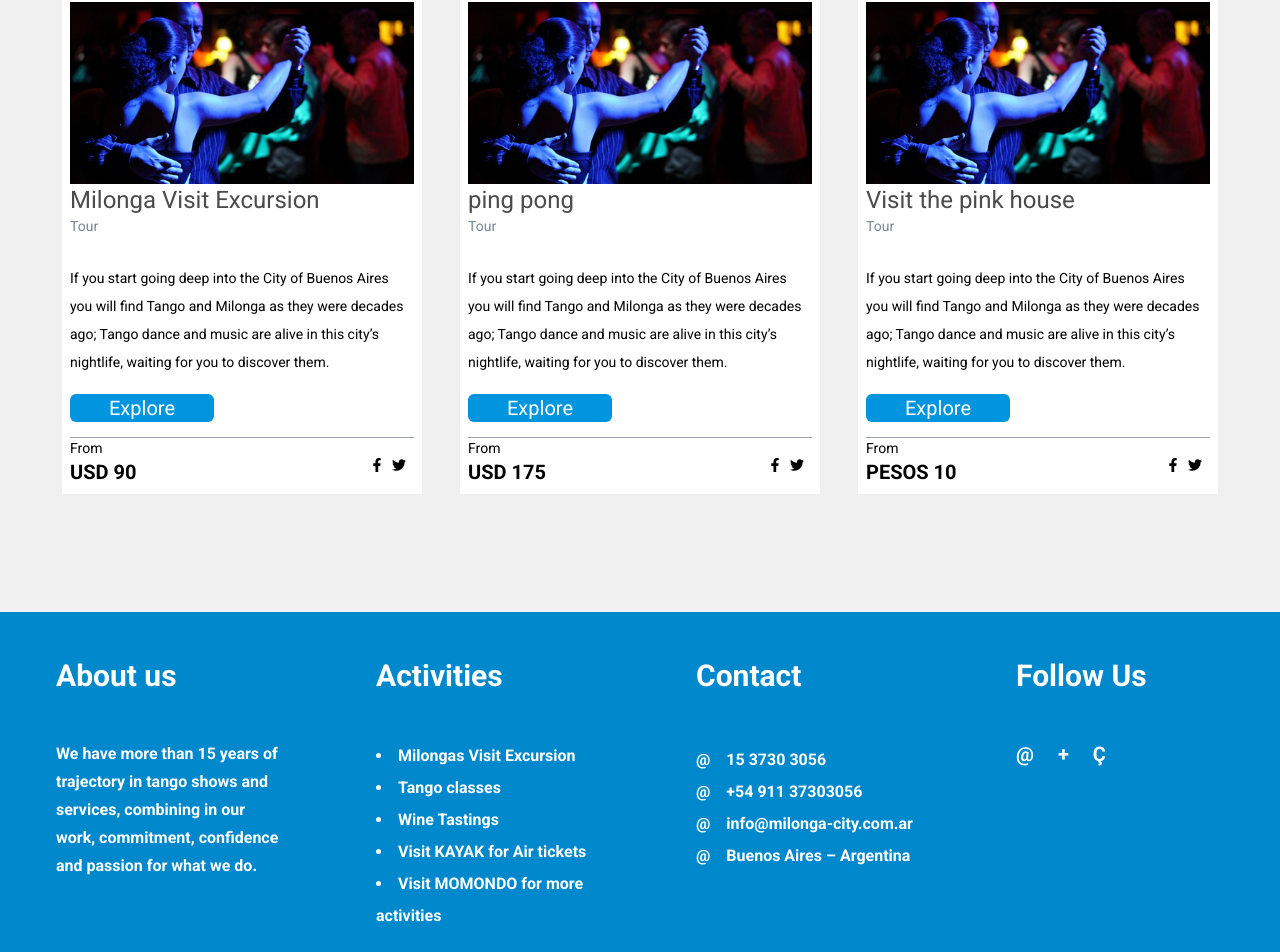
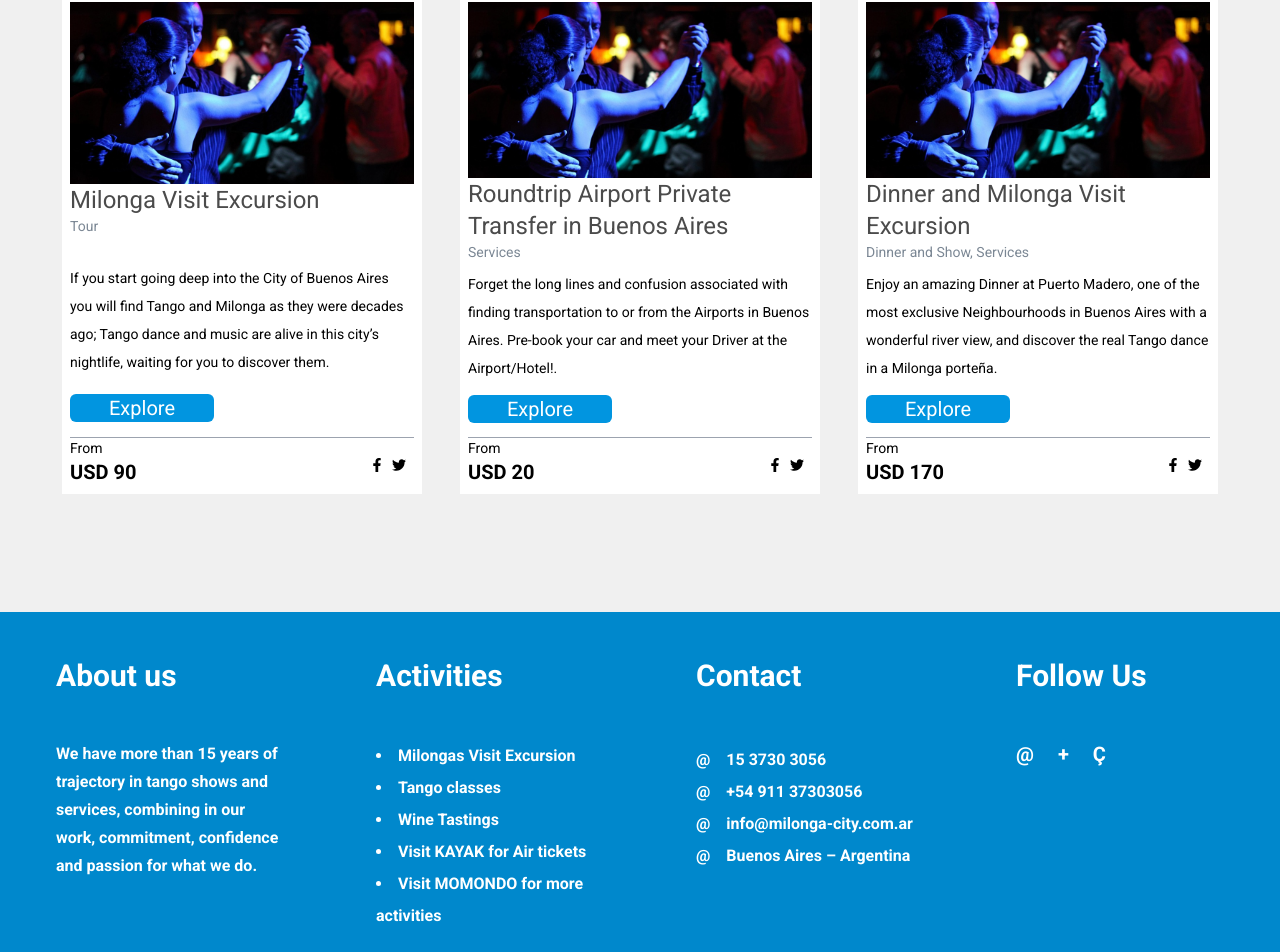
Before and after one commit to leon-rodriguez/milonga-city, a Next.js app: page / in a window 1280 px wide. Shown: the part 938-1890 px from the top of the page. Built offline with nearby package versions, Linux system fonts and the light colour scheme.

Commit message:
las changes

```diff
--- a/components/ContainerExperiences.js
+++ b/components/ContainerExperiences.js
@@ -5,8 +5,8 @@ const ContainerExperiences = () => {
   return (
     <div className="bg-[#f0f0f0] grid grid-cols-3 gap-y-9 w-full p-11 max-xl:grid-cols-2 max-[895px]:grid-cols-1">
       {experiencesList.map((item) => (
-        <div className="flex justify-center ">
-          <Card key={item.id} data={item} />
+        <div className="flex justify-center" key={item.id}>
+          <Card data={item} />
         </div>
       ))}
     </div>
--- a/components/Layout.js
+++ b/components/Layout.js
@@ -1,6 +1,7 @@
 import { Navbar, NavbarMobile } from "./Navbar";
 import { useMediaQuery } from "react-responsive";
 import { Roboto } from "@next/font/google";
+import {useState, useEffect} from 'react';
 
 const roboto = Roboto({
   weight: ["400", "700"],
@@ -10,9 +11,13 @@ const roboto = Roboto({
 
 export default function Layout({ children }) {
   const isTabletOrMobile = useMediaQuery({ query: "(max-width: 720px)" });
+  const [showMobileMenu, setShowMobileMenu] = useState(false);
+  useEffect(() =>{
+    setShowMobileMenu(isTabletOrMobile);
+  },[isTabletOrMobile] )
   return (
     <main className={roboto.className}>
-      {isTabletOrMobile ? <NavbarMobile /> : <Navbar />}
+      {showMobileMenu ? <NavbarMobile /> : <Navbar />}
       <main>{children}</main>
       {/* <Footer /> */}
     </main>
--- a/components/Navbar.js
+++ b/components/Navbar.js
@@ -3,6 +3,7 @@ import Image from 'next/image';
 import logo from '../assets/logo-milonga-city.svg';
 import { FaShoppingCart } from 'react-icons/fa';
 import { MdAccountCircle, MdOutlineMenu } from 'react-icons/md';
+import { useEffect, useRef } from 'react';
 // import { GiHamburgerMenu } from "react-icons/gr";
 
 export function Navbar() {
@@ -36,24 +37,28 @@ export function Navbar() {
 }
 
 export function NavbarMobile() {
-  const menu = document.querySelector('.menu');
   let change = false;
+  const menu = useRef(null);
   const openMenu = () => {
+    console.log("menu, ", menu, menu.current)
     if (change == false) {
-      menu.classList.add('translate-y-[334px]');
+      menu.current.classList.add('translate-y-[334px]');
       change = true;
     } else {
-      menu.classList.remove('translate-y-[334px]');
+      menu.current.classList.remove('translate-y-[334px]');
       change = false;
     }
   };
+  // useEffect(() => {
+  //    menu = document.querySelector('.menu');
+  // }, [])
   return (
     <nav className=" text-white font-bold absolute w-full z-20">
-      <div className="bg-black/75 h-[334px] w-full absolute z-10 flex justify-center items-end transition duration-300 ease-out menu -top-[334px]">
+      <div className="bg-black/75 h-[334px] w-full absolute z-10 flex justify-center items-end transition duration-300 ease-out -top-[334px]" ref={menu}>
         <ul className="h-[222px] text-2xl pb-8 flex flex-col justify-evenly">
           <li className="text-center">HOME</li>
           <li className="text-center">EXPERIENCES</li>
-          <li className="text-center">GIVE US YOUR FEEDBACK</li>
+          <li className="text-center">GIVE US YOUR FEEDBACK messia</li>
         </ul>
       </div>
       <div className=" w-full flex justify-between">
--- a/pages/api/home.js
+++ b/pages/api/home.js
@@ -12,22 +12,22 @@ export const homeList = [
   {
     id: 2,
     imgSrc: "../public/Images/bailarines.jpg",
-    title: "ping pong",
-    type: "Tour",
-    body: "If you start going deep into the City of Buenos Aires you will find Tango and Milonga as they were decades ago; Tango dance and music are alive in this city’s nightlife, waiting for you to discover them.",
+    title: "Roundtrip Airport Private Transfer in Buenos Aires",
+    type: "Services",
+    body: "Forget the long lines and confusion associated with finding transportation to or from the Airports in Buenos Aires. Pre-book your car and meet your Driver at the Airport/Hotel!.",
     cta: "Explore",
-    price: 175,
+    price: 20,
     currency: "USD",
   },
   {
     id: 3,
     imgSrc: "../public/Images/bailarines.jpg",
-    title: "Visit the pink house",
-    type: "Tour",
-    body: "If you start going deep into the City of Buenos Aires you will find Tango and Milonga as they were decades ago; Tango dance and music are alive in this city’s nightlife, waiting for you to discover them.",
+    title: "Dinner and Milonga Visit Excursion",
+    type: "Dinner and Show, Services",
+    body: "Enjoy an amazing Dinner at Puerto Madero, one of the most exclusive Neighbourhoods in Buenos Aires with a wonderful river view, and discover the real Tango dance in a Milonga porteña.",
     cta: "Explore",
-    price: 10,
-    currency: "PESOS",
+    price: 170,
+    currency: "USD",
   },
 ];
 
--- a/pages/index.js
+++ b/pages/index.js
@@ -23,6 +23,6 @@ export default function Home() {
   );
 }
 
-//TODO hacer estilos responsive
-//TODO hacer menu para mobile
-//TODO arreglar el footer
+//TODO
+//TODO
+//TODO
```
